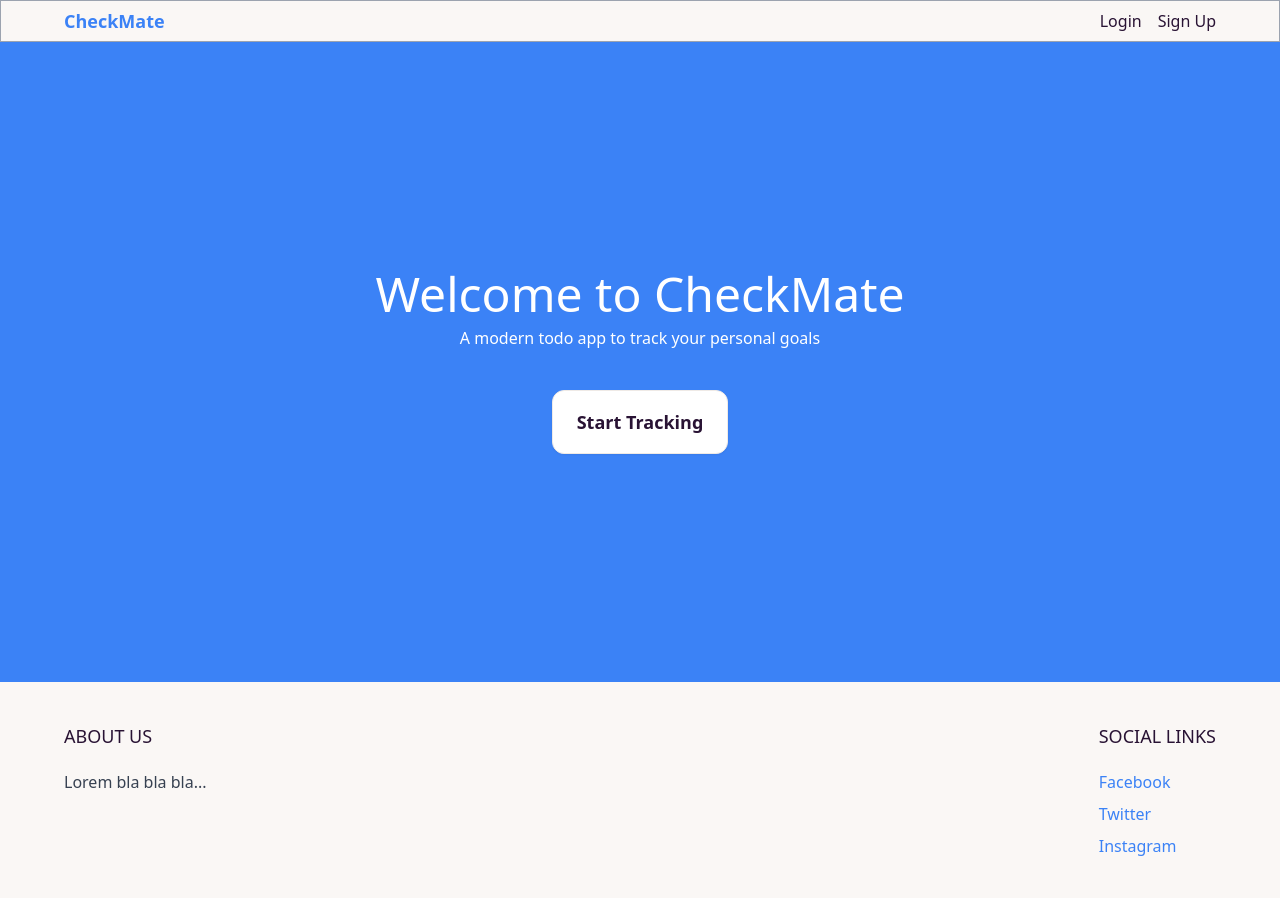
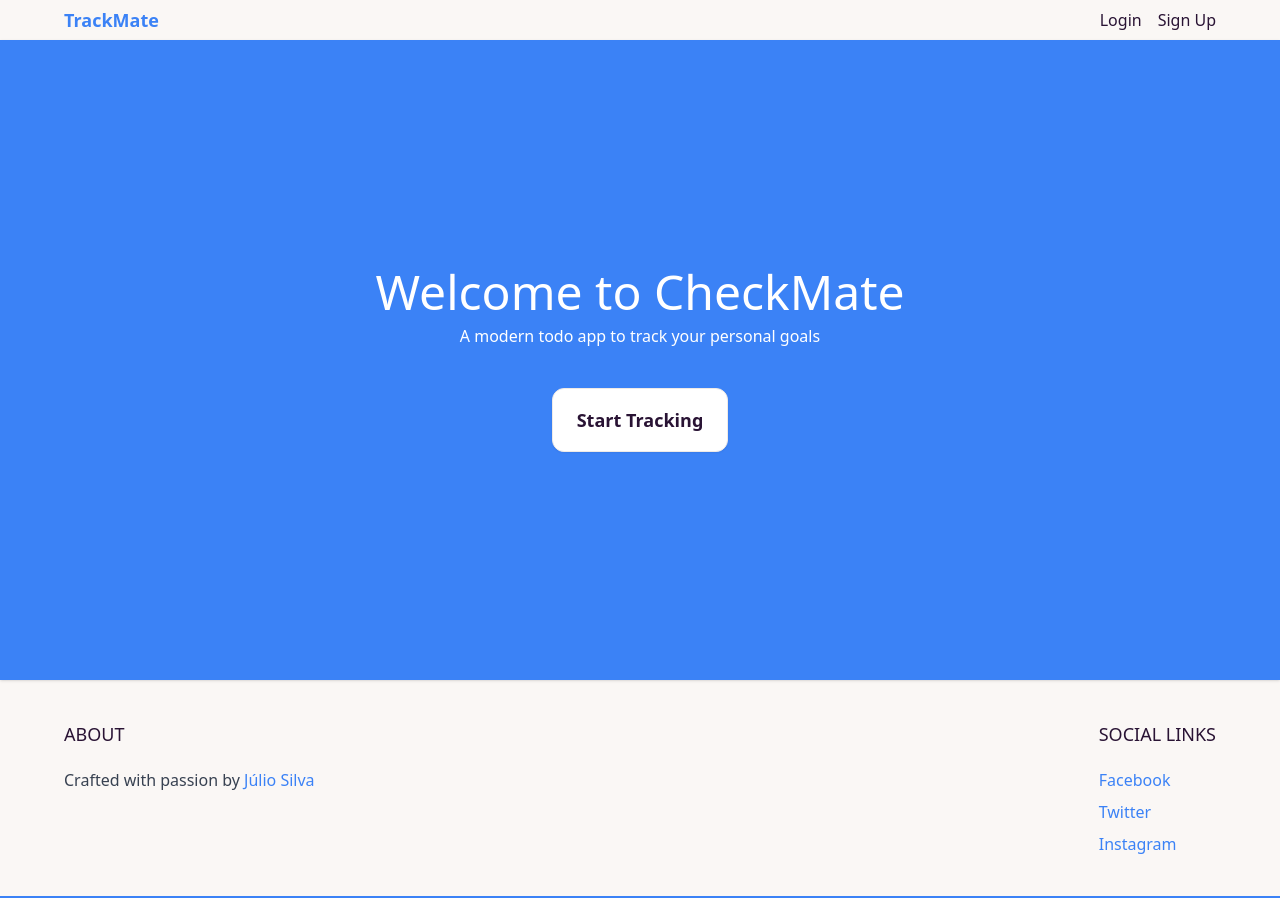
Before and after one commit to jmbcs/taskmate, a Django app: page / in a window 1280 px wide. Run offline with Django 5.2, Linux system fonts and the light colour scheme; some libraries are stand-ins or nearby versions.

Commit message:
some urls

```diff
--- a/todo_app/core/templates/core/base.html
+++ b/todo_app/core/templates/core/base.html
@@ -1,9 +1,9 @@
 <!DOCTYPE html>
 <html lang="en" data-theme="cupcake">
     <head>
-        <meta charset="UTF-8">
-        <meta http-equiv="X-UA-Compatible" content="IE=edge">
-        <meta name="viewport" content="width=device-width, initial-scale=1.0">
+        <meta charset="UTF-8" />
+        <meta http-equiv="X-UA-Compatible" content="IE=edge" />
+        <meta name="viewport" content="width=device-width, initial-scale=1.0" />
         <title>To-Do List</title>
         <link href="https://cdn.jsdelivr.net/npm/daisyui@4.11.1/dist/full.min.css"
               rel="stylesheet"
@@ -14,15 +14,15 @@
                 crossorigin="anonymous"></script>
     </head>
     <body>
-        <nav class="border border-gray-400 shadow">
-            <div class="max-w-6xl mx-auto xl:px-0 flex items-center justify-between  max-h-[5vh]">
+        <nav class=" shadow">
+            <div class="max-w-6xl mx-auto xl:px-0 flex items-center justify-between max-h-[5vh]">
                 <div class="menu-left flex items-center space-x-6">
                     <a href="{% url 'front_page' %}"
-                       class="py-4 text-lg text-blue-500 font-semibold">CheckMate</a>
+                       class="py-4 text-lg text-blue-500 font-semibold">TrackMate</a>
                 </div>
                 <div class="menu-right flex items-center space-x-6">
+                    {% if request.user.is_authenticated %}
                         <ul class="flex items-center space-x-4">
-                        {% if request.user.is_authenticated %}
                             <li>
                                 <p>{{ request.user.username }}</p>
                             </li>
@@ -30,40 +30,52 @@
                                 {% csrf_token %}
                                 <button type="submit">Logout</button>
                             </form>
+                        </ul>
                     {% else %}
-                            <form method="get" action="{% url 'login' %}">
-                                {% csrf_token %}
-                                <button type="submit">Login</button>
-                            </form>
+                        <ul class="flex items-center space-x-4">
+                            {% if request.path != '/login/' %}
+                                <li>
+                                    <a href="{% url 'login' %}">Login</a>
+                                </li>
+                            {% endif %}
+                            {% if request.path != '/sign_up/' %}
                                 <li>
                                     <a href="{% url 'sign_up' %}">Sign Up</a>
                                 </li>
                             {% endif %}
                         </ul>
+                    {% endif %}
                 </div>
             </div>
         </nav>
     </body>
-    <main>
+    <main class="shadow">
         {% block content %}{% endblock %}
     </main>
     <footer>
         <div class="max-w-6xl mx-auto py-10 px-6 xl:px-0 md:flex justify-between">
             <div class="footer-left mb-12 md:mb-0">
-                <h2 class="mb-5 uppercase text-lg">About Us</h2>
-                <p class="text-gray-700">Lorem bla bla bla...</p>
+                <h2 class="mb-5 uppercase text-lg">About</h2>
+                <p class="text-gray-700">
+                    Crafted with passion by
+                    <a href="https://jmbcs.github.io/portfolio/"
+                       class="text-blue-500 hover:text-blue-800">Júlio Silva</a>
+                </p>
             </div>
             <div class="footer-right">
                 <h2 class="mb-5 uppercase text-lg">Social Links</h2>
                 <ul class="space-y-2">
                     <li>
-                        <a href="#" class="text-blue-500 hover:text-blue-800">Facebook</a>
+                        <a href="https://www.facebook.com/"
+                           class="text-blue-500 hover:text-blue-800">Facebook</a>
                     </li>
                     <li>
-                        <a href="#" class="text-blue-500 hover:text-blue-800">Twitter</a>
+                        <a href="https://x.com/?lang=en"
+                           class="text-blue-500 hover:text-blue-800">Twitter</a>
                     </li>
                     <li>
-                        <a href="#" class="text-blue-500 hover:text-blue-800">Instagram</a>
+                        <a href="https://www.instagram.com/"
+                           class="text-blue-500 hover:text-blue-800">Instagram</a>
                     </li>
                 </ul>
             </div>
```
Lines whose indentation alone changed are shown as unchanged.
